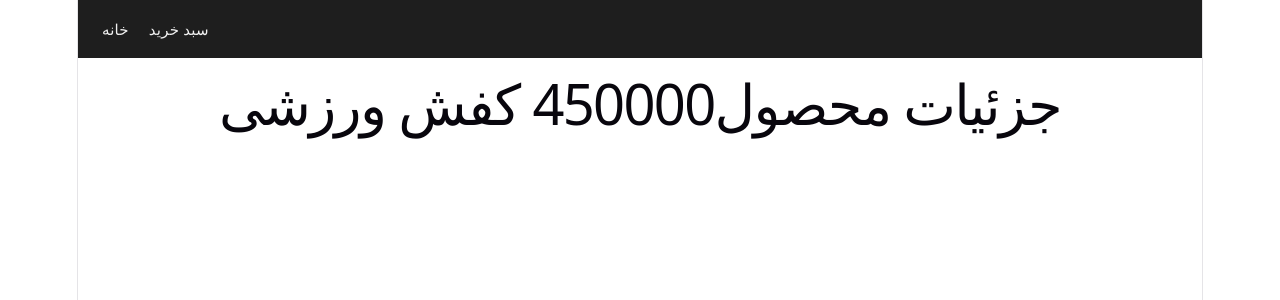
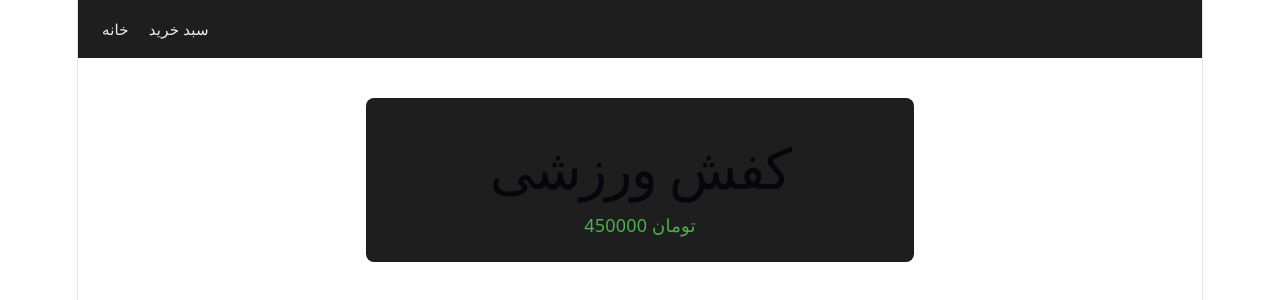
Before and after one commit to aida-hashemi/shop-app, a React (Vite) app: page /products/1 in a window 1280 px wide. Shown: the top 300 px of the page. Built offline with nearby package versions, Linux system fonts and the light colour scheme.

Commit message:
style product detail and cart pages

```diff
--- /dev/null
+++ b/src/pages/Cart.css
@@ -0,0 +1,9 @@
+.cart-page {
+  max-width: 500px;
+  margin: 40px auto;
+  padding: 24px;
+  background-color: #1e1e1e;
+  border-radius: 8px;
+  text-align: center;
+  color: #f0f0f0;
+}
--- a/src/pages/Cart.jsx
+++ b/src/pages/Cart.jsx
@@ -1,4 +1,6 @@
+import "./Cart.css";
+
 function Cart() {
-  return <h1>سبد خرید</h1>;
+  return <h1 className="cart-page">سبد خرید</h1>;
 }
 export default Cart;
--- /dev/null
+++ b/src/pages/ProductDetail.css
@@ -0,0 +1,15 @@
+.product-detail {
+  max-width: 500px;
+  margin: 40px auto;
+  padding: 24px;
+  background-color: #1e1e1e;
+  border-radius: 8px;
+  text-align: center;
+  color: #f0f0f0;
+}
+
+.product-detail .price {
+  color: #4caf50;
+  font-size: 18px;
+  margin-top: 10px;
+}
--- a/src/pages/ProductDetail.jsx
+++ b/src/pages/ProductDetail.jsx
@@ -1,12 +1,16 @@
 import { useParams } from "react-router-dom";
 import products from "../products";
+import "./ProductDetail.css";
+
 function ProductDetail() {
   const { id } = useParams();
   const product = products.find((p) => p.id === Number(id));
   return (
-    <h1>
-      جزئیات محصول{product.price} {product.name}
-    </h1>
+    <div className="product-detail">
+      <h1>{product.name}</h1>
+      <p className="price">{product.price} تومان</p>
+    </div>
   );
 }
+
 export default ProductDetail;
```
